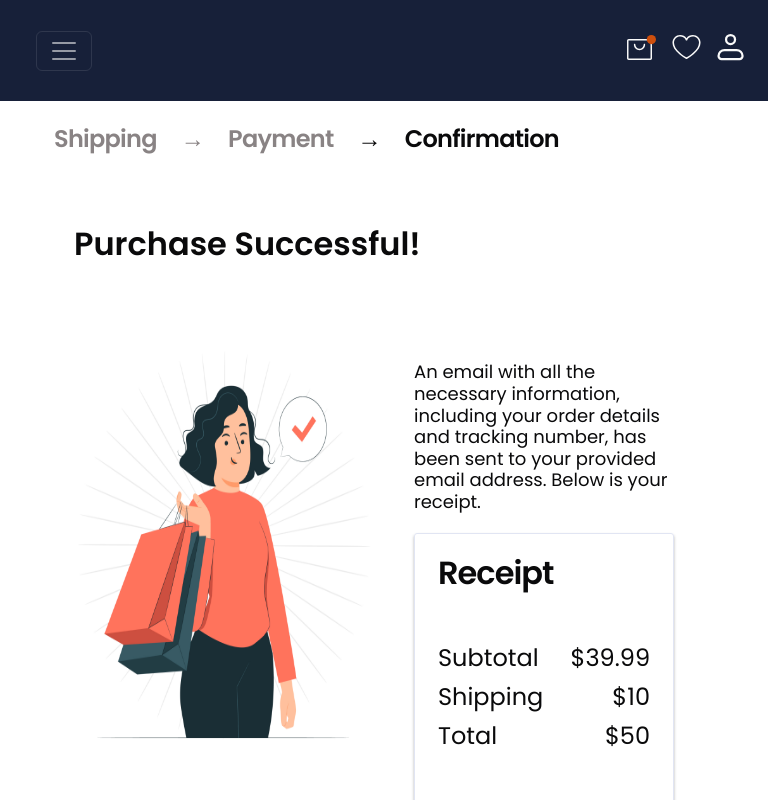
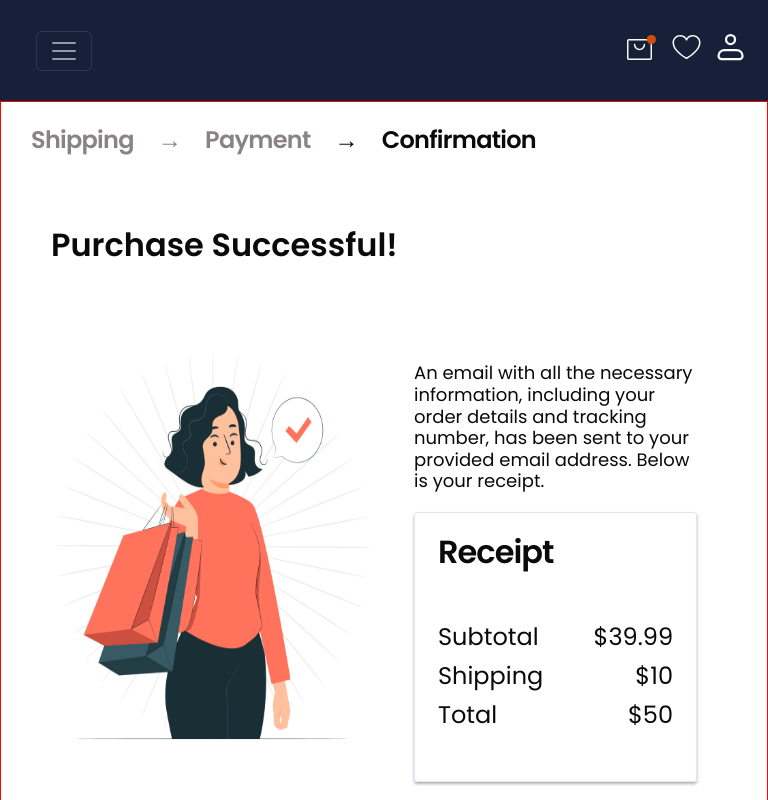
Before and after one commit to steffieMD/hng-task-apparel-app, a React (Vite) app: page /confirmation in a window 768 px wide. Shown: the top 800 px of the page. Built offline with nearby package versions, Linux system fonts and the light colour scheme.

Commit message:
Update Confirmation Page

```diff
--- a/src/pages/ConfirmationPage.jsx
+++ b/src/pages/ConfirmationPage.jsx
@@ -17,7 +17,7 @@ export default function ConfirmationPage() {
   return (
     <>
       <Navbar />
-      <div className="container">
+      <div className="confirmation-page-container">
         <h2>
           <span className="shipping-header" onClick={backToShipping}>
             Shipping
--- a/src/styles/confirmation-page.css
+++ b/src/styles/confirmation-page.css
@@ -35,7 +35,7 @@ body {
 }
 
 /* Container */
-.container {
+.confirmation-page-container {
   padding: 20px 50px 0 50px;
   color: var(--Base-Base_Black);
   display: flex;
@@ -203,7 +203,7 @@ h2 span.active {
 @media only screen and (max-width: 600px) {
   /* navbar */
 
-  .container {
+  .confirmation-page-container {
     padding: 20px 20px 0 20px;
     display: flex;
     flex-direction: column;
@@ -302,8 +302,9 @@ h2 span.active {
     margin-top: 30px;
   }
 
-  .container {
+  .confirmation-page-container {
     padding: 20px 30px 0 30px;
+    border: 1px solid red;
   }
 
   .payment {
@@ -318,7 +319,7 @@ h2 span.active {
   }
 
   .main-div img {
-    min-width: 300px;
+    min-width: 250px;
     height: 410px;
     margin-bottom: 370px;
   }
```
